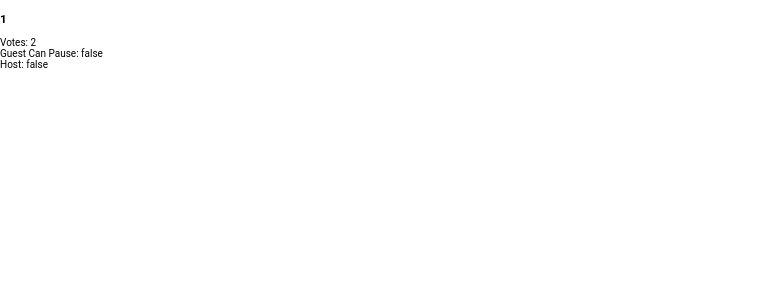
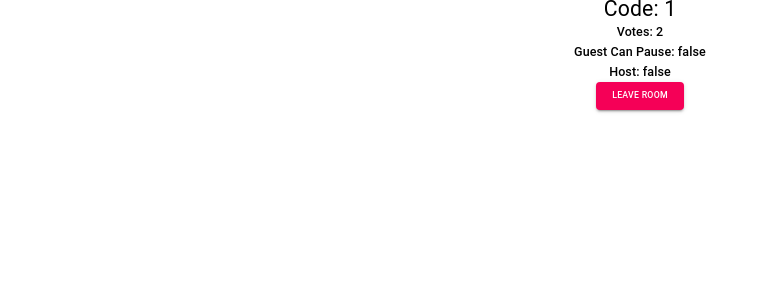
Before and after one commit to kdev307/MuSync, a React (Create React App) app in the folder frontend/: page /room/1 in a window 1280 px wide. Shown: the top 300 px of the page, without its empty margins (0-769 px from the left). Built offline with nearby package versions, Linux system fonts and the light colour scheme; no server answers.

Commit message:
Code Corrections and Leave Room FUnctionality

```diff
--- a/frontend/src/pages/CreateRoom.jsx
+++ b/frontend/src/pages/CreateRoom.jsx
@@ -30,9 +30,10 @@ function CreateRoom() {
                 guest_can_pause: formData.guestCanPause,
             }),
         };
-        fetch("http://localhost:8000/api/create-room", requestOptions)
+        fetch("/api/create-room", requestOptions)
             .then((response) => response.json())
             .then((data) => {
+                console.log("Room created:", data);
                 navigate(`/room/${data.code}`);
             });
     };
--- a/frontend/src/pages/Home.jsx
+++ b/frontend/src/pages/Home.jsx
@@ -19,6 +19,10 @@ function Home() {
             navigate(`/room/${roomCode}`);
         }
     }, [roomCode, navigate]);
+
+    const clearRoomCode = () => {
+        setRoomCode(null);
+    };
 
     return (
         <Grid container spacing={3}>
--- a/frontend/src/pages/Room.jsx
+++ b/frontend/src/pages/Room.jsx
@@ -1,36 +1,85 @@
 import React, { useEffect, useState } from "react";
-import { useParams } from "react-router-dom";
+import { useNavigate, useParams } from "react-router-dom";
+import { Grid, Typography, Button } from "@material-ui/core";
 
 function Room() {
-    const [roomData, setRoomData] = useState({
+    const { roomCode } = useParams();
+    const navigate = useNavigate();
+    const [roomDetails, setRoomDetails] = useState({
         votesToSkip: 2,
         guestCanPause: false,
         isHost: false,
     });
-    const { roomCode } = useParams();
-
-    useEffect(() => {
-        getRoomDetails();
-    }, [roomCode]);
 
     const getRoomDetails = () => {
         fetch(`/api/get-room?code=${roomCode}`)
-            .then((response) => response.json())
+            .then((response) => {
+                if (!response.ok) navigate("/");
+                return response.json();
+            })
             .then((data) => {
-                setRoomData({
+                setRoomDetails({
                     votesToSkip: data.votes_to_skip,
                     guestCanPause: data.guest_can_pause,
                     isHost: data.is_host,
                 });
             });
     };
+    useEffect(() => {
+        getRoomDetails();
+    }, [roomCode, navigate]);
+
+    const leaveRoom = () => {
+        const requestOptions = {
+            method: "POST",
+            headers: { "Content-Type": "application/json" },
+        };
+        fetch("/api/leave-room", requestOptions).then((_response) => {
+            navigate("/");
+        });
+    };
+
     return (
-        <div>
-            <h3>{roomCode}</h3>
-            <div>Votes: {roomData.votesToSkip}</div>
-            <div>Guest Can Pause: {roomData.guestCanPause.toString()}</div>
-            <div>Host: {roomData.isHost.toString()}</div>
-        </div>
+        <Grid
+            container
+            spacing={1}
+            style={{
+                display: "flex",
+                justifyContent: "center",
+                alignItems: "center",
+                flexDirection: "column",
+            }}
+        >
+            <Grid itme sx={12} align="center">
+                <Typography variant="h4" component="h4">
+                    Code: {roomCode}
+                </Typography>
+            </Grid>
+            <Grid itme sx={12} align="center">
+                <Typography variant="h6" component="h6">
+                    Votes: {roomDetails.votesToSkip}
+                </Typography>
+            </Grid>
+            <Grid itme sx={12} align="center">
+                <Typography variant="h6" component="h6">
+                    Guest Can Pause: {roomDetails.guestCanPause.toString()}
+                </Typography>
+            </Grid>
+            <Grid itme sx={12} align="center">
+                <Typography variant="h6" component="h6">
+                    Host: {roomDetails.isHost.toString()}
+                </Typography>
+            </Grid>
+            <Grid itme sx={12} align="center">
+                <Button
+                    variant="contained"
+                    color="secondary"
+                    onClick={leaveRoom}
+                >
+                    Leave Room
+                </Button>
+            </Grid>
+        </Grid>
     );
 }
 
```
Also changed, not shown: 2 other files (tests, documents, lock files or other folders).
